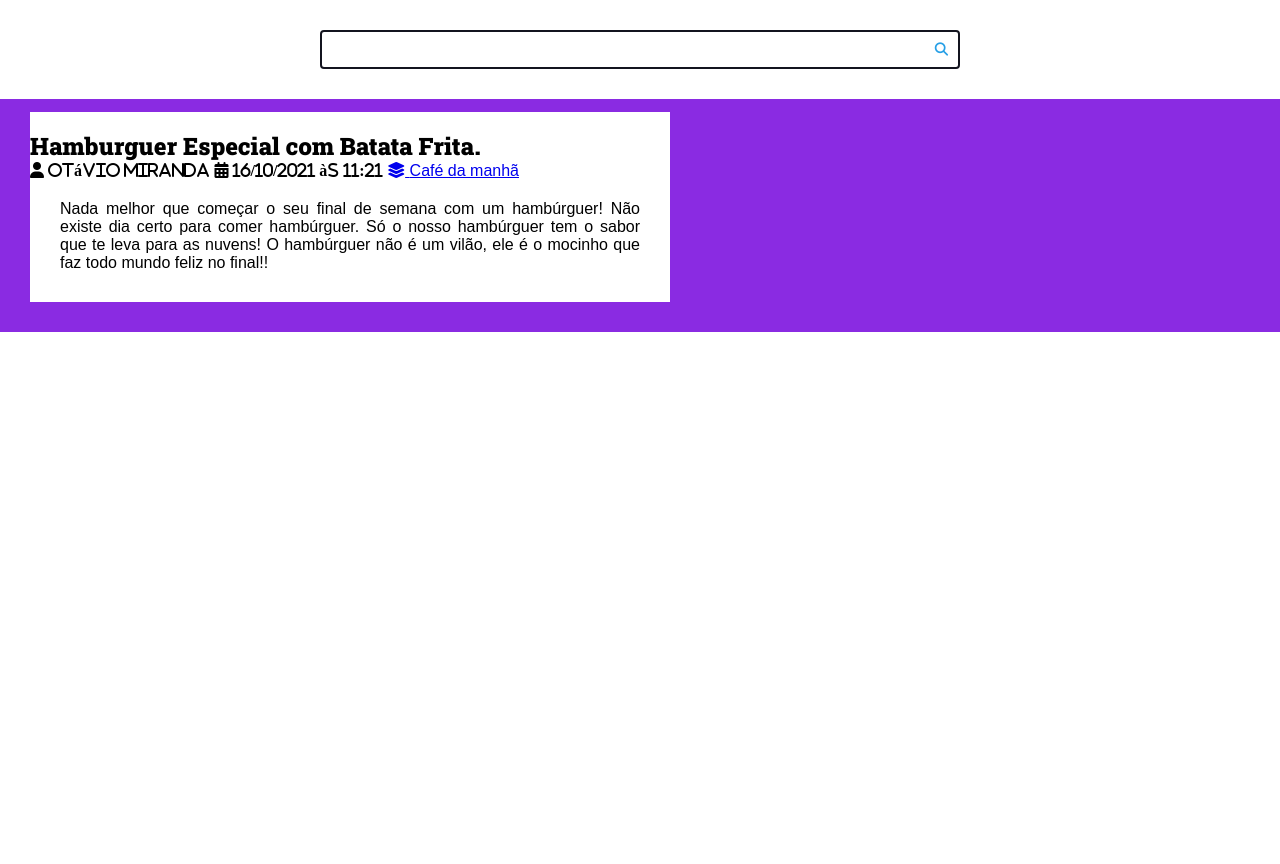
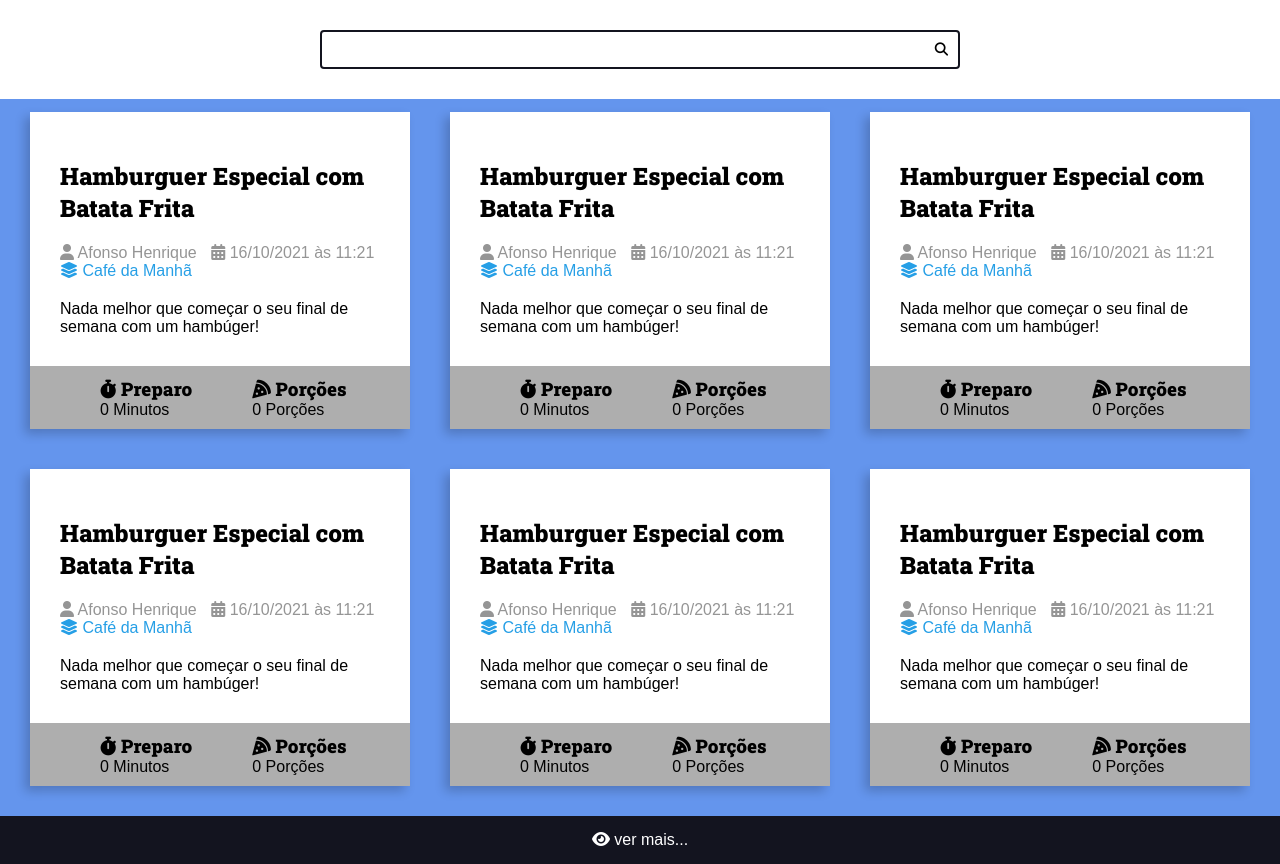
Before and after one commit to aefonso/django-r1, a Django app: page / in a window 1280 px wide. Shown: the part 53-917 px from the top of the page. Before the commit the page ends 385 px from the top, so only its background shows below. Run offline with Django 4.2, Linux system fonts and the light colour scheme; some libraries are stand-ins or nearby versions.

Commit message:
feat: update

```diff
--- a/proj1/recipes/templates/recipes/pages/home.html
+++ b/proj1/recipes/templates/recipes/pages/home.html
@@ -4,15 +4,14 @@
 
   <body>
     {% include 'recipes/partials/header.html' %}
-
     {% include 'recipes/partials/search.html' %}
 
     <!-- <h1><i class="fa-solid fa-burger">HOME</i></h1>
 <i class="fa-solid fa-burger">chama</i>
 <br/>
-<i class="fa-solid fa-apple-whole"> {{ name }}</i> -->
+<i class="fa-solid fa-apple-whole"> {{ name }}</i>
 
-<!-- <header class="main-header-container">
+    <header class="main-header-container">
     <div class="main-header-container">
         <h1>
             <a href="/">
@@ -21,10 +20,8 @@
             </a>
         </h1>
     </div>
-</header>
-<br/> -->
-
-    <!-- <main class="main-content-container">
+<br/>
+    <main class="main-content-container">
         <div class="main-content main-content-list container">
             <div class="temp"></div>
             <div class="temp"></div>
@@ -39,42 +36,14 @@
     </main> -->
     <main class="main-content-container">
       <div class="main-content main-content-list container">
-            <div class="recipe recipe-list-item">
-                <div class="recipe-cover">
-                    <img src="https://via.placeholder.com/1280x720/269fe6" alt="">
-                </div>
-                <div class="recipe-title-container ">
-                    <h2 class="recipe-title" >Hamburguer Especial com Batata Frita.</h2>
-                </div>
-                <div class="recipe-autor">
-                    <span class="recipe-autor-item">
-                        <i class="fas fa-user">
-                            Otávio Miranda
-                        </i>
-                    </span>
-                    <span class="recipe-autor-item">
-                        <i class="fas fa-calendar-alt">
-                            16/10/2021 às 11:21
-                        </i>
-                    </span>
-                    <span class="recipe-autor-item">
-                        <a href="/recipes/category/cafe-da-manha/">
-                        <i class="fas fa-layer-group"></i>
-                            <span>Café da manhã</span>
-                    </a>
-                    </span>
-                </div>
-                <div class="recipe-content">
-                    <p>
-                        Nada melhor que começar o seu final de semana com um hambúrguer!
-                        Não existe dia certo para comer hambúrguer. Só o nosso hambúrguer
-                        tem o sabor que te leva para as nuvens! O hambúrguer não é um vilão,
-                        ele é o mocinho que faz todo mundo feliz no final!!
-                    </p>
-                </div>
-            </div>
+            {% include 'recipes/partials/recipe.html' %}
+            {% include 'recipes/partials/recipe.html' %}
+            {% include 'recipes/partials/recipe.html' %}
+            {% include 'recipes/partials/recipe.html' %}
+            {% include 'recipes/partials/recipe.html' %}
+            {% include 'recipes/partials/recipe.html' %}
       </div>
     </main>
-
+    {% include 'recipes/partials/footer.html' %}
   </body>
 </html>
--- /dev/null
+++ b/proj1/recipes/templates/recipes/partials/footer.html
@@ -0,0 +1,6 @@
+<footer class="recipe-footer">
+    <a class="recipe-read-more button button-dark button-full-width" href="/recipes/3/">
+        <i class="fas fa-eye"></i>
+        <span>ver mais...</span>
+    </a>
+</footer>
--- a/proj1/recipes/templates/recipes/partials/head.html
+++ b/proj1/recipes/templates/recipes/partials/head.html
@@ -4,7 +4,7 @@
     <meta http-equiv="X-UA-Compatible" content="IE=edge">
     <meta name="viewport" content="width=device-width, initial-scale=1.0">
     <title>Recipes</title>
-    <!-- <link rel="stylesheet"  media="'screen" href="main.css"> -->
+    <link rel="stylesheet"  media="'screen" href="main.css">
     <link rel="stylesheet" href="https://cdnjs.cloudflare.com/ajax/libs/font-awesome/6.2.1/css/fontawesome.min.css" integrity="sha512-giQeaPns4lQTBMRpOOHsYnGw1tGVzbAIHUyHRgn7+6FmiEgGGjaG0T2LZJmAPMzRCl+Cug0ItQ2xDZpTmEc+CQ==" crossorigin="anonymous" referrerpolicy="no-referrer" />
     <link rel="stylesheet" href="https://cdnjs.cloudflare.com/ajax/libs/font-awesome/6.2.1/css/brands.min.css" integrity="sha512-G/T7HQJXSeNV7mKMXeJKlYNJ0jrs8RsWzYG7rVACye+qrcUhEAYKYzaa+VFy6eFzM2+/JT1Q+eqBbZFSHmJQew==" crossorigin="anonymous" referrerpolicy="no-referrer" />
     <link rel="stylesheet" href="https://cdnjs.cloudflare.com/ajax/libs/font-awesome/6.2.1/css/solid.min.css" integrity="sha512-6mc0R607di/biCutMUtU9K7NtNewiGQzrvWX4bWTeqmljZdJrwYvKJtnhgR+Ryvj+NRJ8+NnnCM/biGqMe/iRA==" crossorigin="anonymous" referrerpolicy="no-referrer" />
@@ -129,23 +129,17 @@
             border-color: var(--color-primary);
             background: var(--color-white);
         }
-        .search-form:focus-within,
-        .search-button {
+        .search-form:focus-within .search-button {
             color: var(--color-primary);
         }
         .main-content {
-            background: blueviolet;
+            background: cornflowerblue;
             padding-top: 1%;
         }
         .temp {
             height: 40rem;
             background-color: cyan;
         }
-        /* .temp2 {
-            height: 30rem;
-            background-color: green;
-            align-items: center;
-        } */
         .main-content-list {
             display: grid;
             grid-template-columns: repeat(auto-fit, minmax(340px, 1fr));
@@ -153,7 +147,7 @@
         }
         .recipe {
             background: var(--color-white);
-            box-shadow: -5px 5px rgba(0, 0, 0, -2);
+            box-shadow: -5px 5px 10px rgba(0, 0, 0, .2);
             transform: scale(1);
             transition: all 300ms ease-in-out;
         }
@@ -164,19 +158,29 @@
             max-width: 64rem;
         }
         .recipe-list-item:hover {
-            transform: scale(1.25);
+            transform: scale(1.02);
+            box-shadow: -8px 8px 18px rgba(0, 0, 0, .25);
         }
-        .recipe-title-contaier {
+        .recipe-meta-container {
+            display: flex;
+            background-color: var(--color-gray-3);
+            padding: 1rem;
+        }
+        .recipe-meta {
+            padding-left: 60px;
+            text-align: left;
+        }
+
+        .recipe-title-container {
             padding: var(--spacing-gutter-medium);
             padding-bottom: 2rem;
         }
         .recipe-author {
-            padding: var(--spacing-gutter-medium);
+            padding: 0 var(--spacing-gutter-medium);
         }
         .recipe-content {
             padding: var(--spacing-gutter-medium);
             padding-top: 2rem;
-            text-align: justify;
         }
         .recipe-author-item {
             color: var(--color-gray-4);
@@ -188,9 +192,35 @@
             text-decoration: none;
         }
         .recipe-author a:hover {
-            color: var(--color-alert-dark);
+            color: var(--color-primary-dark);
         }
-
+        .recipe-footer a {
+            background: var(--color-primary-dark);
+            display: block;
+            color: var(--color-white);
+            text-decoration: none;
+            text-align: center;
+            padding: 1.5rem var(--spacing-gutter-medium);
+            transition: all 300ms ease-in-out;
+        }
+        .recipe-footer a:hover {
+            filter: brightness(2);
+        }
+        .main-footer {
+            display: flex;
+            align-items: center;
+            justify-content: space-between;
+            background: var(--color-primary-dark);
+            color: var(--color-white);
+            padding: var(--spacing-gutter-large);
+        }
+        .main-footer a {
+            color: var(--color-white);
+            text-decoration: none;
+            transition: all 300ms ease-in-out;
+        }
+        .main-footer a:hover {
+            filter: brightness(0.8);
+        }
     </style>
-
 </head>
--- /dev/null
+++ b/proj1/recipes/templates/recipes/partials/recipe.html
@@ -0,0 +1,45 @@
+<div class="recipe recipe-list-item">
+    <div class="recipe-cover">
+      <img src="https://via.placeholder.com/1280x720/269fe6" alt="" />
+    </div>
+    <div class="recipe-title-container">
+      <h2 class="recipe-title">Hamburguer Especial com Batata Frita</h2>
+    </div>
+
+    <div class="recipe-author">
+      <span class="recipe-author-item">
+        <i class="fas fa-user"></i>
+        Afonso Henrique
+      </span>
+      <span class="recipe-author-item">
+        <i class="fas fa-calendar-alt"></i>
+        16/10/2021 às 11:21
+      </span>
+      <span class="recipe-author-item">
+        <a href="/recipes/category/cafe-da-manha/">
+          <i class="fas fa-layer-group"></i>
+          <span>Café da Manhã</span>
+        </a>
+      </span>
+    </div>
+    <div class="recipe-content">
+      <p>Nada melhor que começar o seu final de semana com um hambúger!</p>
+    </div>
+
+    <div class="recipe-meta-container">
+      <div class="recipe-meta recipe-preparation;">
+        <h3 class="recipe-meta-title">
+          <i class="fas fa-stopwatch"></i>
+          Preparo
+        </h3>
+        <div class="recipe-meta-text">0 Minutos</div>
+      </div>
+      <div class="recipe-meta recipe-servings" >
+        <h3 class="recipe-meta-title">
+          <i class="fas fa-pizza-slice"></i>
+          Porções
+        </h3>
+        <div class="recipe-meta-text">0 Porções</div>
+      </div>
+    </div>
+  </div>
```
Lines whose indentation alone changed are shown as unchanged.
